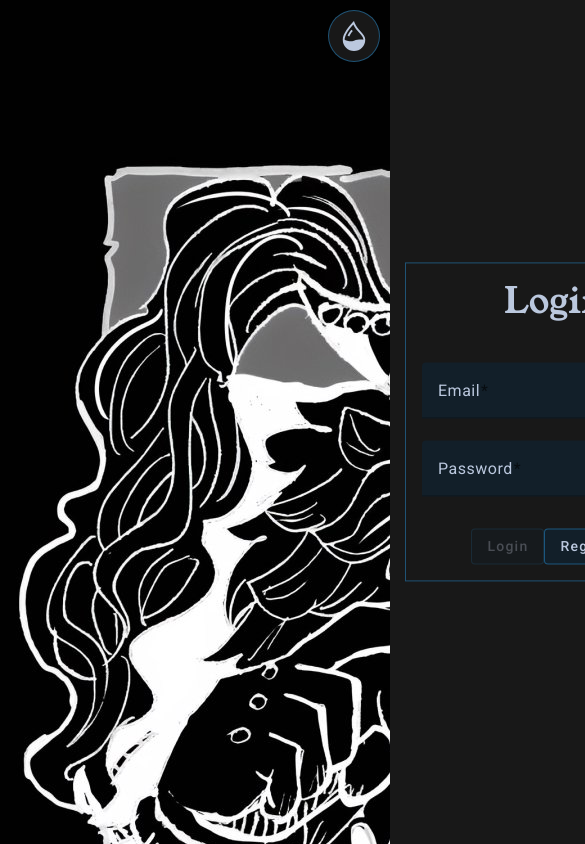
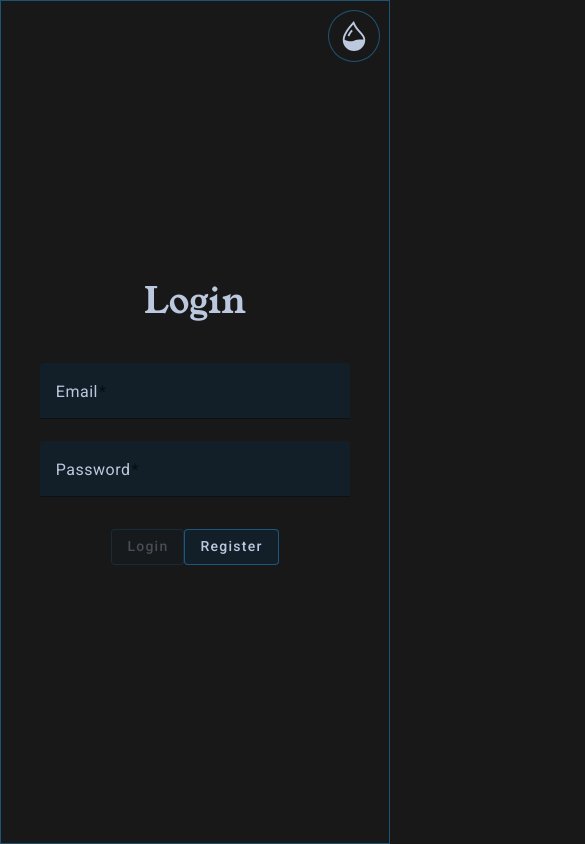
Before and after one commit to JoaquimFontesMatos/AnimeListManager, an Angular app in the folder frontend/: page /auth/login in a window 390 px wide. Shown: the top 844 px of the page, 585 px wide, since content can reach past the window. Built offline with nearby package versions, Linux system fonts and the light colour scheme.

Commit message:
fixed responsiveness in login and register

```diff
--- a/frontend/src/app/components/auth/login/login.component.css
+++ b/frontend/src/app/components/auth/login/login.component.css
@@ -1,28 +1,15 @@
 .wrapper {
-  width: 100%;
-  height: 100vh;
-  display: flex;
-  align-items: center;
-  justify-content: center;
-}
-
-.background-image {
-  width: 100%;
-  height: 100vh;
-  filter: var(--invert);
-  transition: filter var(--transition-duration) linear,
-    background-image var(--transition-duration) ease;
+  display: grid;
+  grid-template-columns: auto clamp(450px, 25%, 600px) ;
 }
 
 .login-form {
-  transform: translate(70%, -50%);
-  position: absolute;
-  top: 50%;
-  left: 50%;
+  display: flex;
+  flex-direction: column;
+  justify-content: center;
+  align-items: center;
   background-color: var(--primary-color);
   border: 1px solid var(--accent-color);
-  padding: 1rem;
-  width: 300px;
   text-align: center;
   transition: color var(--transition-duration) linear,
     background-color var(--transition-duration) linear,
@@ -45,7 +32,7 @@ h2 {
 }
 
 .login-full-width {
-  width: 100%;
+  width: 80%;
 }
 
 .button-login {
@@ -75,3 +62,22 @@ h2 {
 .button-wrapper {
   margin-top: 10px;
 }
+
+@media screen and (max-width:1000px) {
+  .wrapper {
+    grid-template-columns: auto clamp(350px, 35%, 500px) ;
+  }
+}
+
+@media screen and (max-width:700px) {
+  .wrapper {
+    grid-template-columns: auto clamp(350px, 50%, 500px) ;
+  }
+}
+
+
+@media screen and (max-width:500px) {
+  .wrapper {
+    grid-template-columns: 0% auto;
+  }
+}
--- a/frontend/src/app/components/auth/login/login.component.html
+++ b/frontend/src/app/components/auth/login/login.component.html
@@ -1,6 +1,5 @@
 <div class="wrapper">
-    <div class="background-image" [style.background-image]="'url(' + images[currentImageIndex] + ')'"></div>
-
+    <app-background></app-background>
     <form class="login-form">
         <h2>Login</h2>
         <mat-form-field class="login-full-width">
--- a/frontend/src/app/components/auth/login/login.component.ts
+++ b/frontend/src/app/components/auth/login/login.component.ts
@@ -12,10 +12,14 @@ import { AuthService } from '../../../services/auth.service';
 import { Router } from '@angular/router';
 import { CommonModule } from '@angular/common';
 import { MatProgressBarModule } from '@angular/material/progress-bar';
+import { BackgroundComponent } from "../../extras/background/background.component";
 
 @Component({
     selector: 'app-login',
     standalone: true,
+    templateUrl: './login.component.html',
+    styleUrl: './login.component.css',
+    encapsulation: ViewEncapsulation.None,
     imports: [
         FormsModule,
         ReactiveFormsModule,
@@ -24,12 +28,10 @@ import { MatProgressBarModule } from '@angular/material/progress-bar';
         MatButtonModule,
         CommonModule,
         MatProgressBarModule,
-  ],
-  templateUrl: './login.component.html',
-  styleUrl: './login.component.css',
-  encapsulation: ViewEncapsulation.None, // Disable view encapsulation
+        BackgroundComponent
+    ]
 })
-export class LoginComponent implements OnInit {
+export class LoginComponent {
   emailFormControl = new FormControl('', [
     Validators.required,
     Validators.email,
@@ -40,23 +42,6 @@ export class LoginComponent implements OnInit {
   ]);
   loading: boolean = false;
   error?: string;
-
-  images: string[] = [
-    '/assets/login.jpeg',
-    '/assets/login2.jpg',
-    '/assets/login3.jpg',
-  ];
-
-  currentImageIndex = 0;
-
-  ngOnInit() {
-    setInterval(() => {
-      this.currentImageIndex++;
-      if (this.currentImageIndex >= this.images.length) {
-        this.currentImageIndex = 0;
-      }
-    }, 60 * 1000); // Change image every minute
-  }
 
   constructor(private authService: AuthService, private router: Router) {}
 
--- a/frontend/src/app/components/auth/register/register.component.css
+++ b/frontend/src/app/components/auth/register/register.component.css
@@ -1,28 +1,15 @@
 .wrapper {
-  width: 100%;
-  height: 100vh;
-  display: flex;
-  align-items: center;
-  justify-content: center;
-}
-
-.background-image {
-  width: 100%;
-  height: 100vh;
-  background-image: url("/assets/login.jpeg");
-  filter: var(--invert);
-  transition: filter var(--transition-duration) linear;
+  display: grid;
+  grid-template-columns: auto clamp(450px, 25%, 600px) ;
 }
 
 .register-form {
-  transform: translate(70%, -50%);
-  position: absolute;
-  top: 50%;
-  left: 50%;
+  display: flex;
+  flex-direction: column;
+  justify-content: center;
+  align-items: center;
   background-color: var(--primary-color);
   border: 1px solid var(--accent-color);
-  padding: 1rem;
-  width: 300px;
   text-align: center;
   transition: color var(--transition-duration) linear,
     background-color var(--transition-duration) linear,
@@ -36,7 +23,7 @@ h2 {
 }
 
 .register-full-width {
-  width: 100%;
+  width: 80%;
 }
 
 .label,
@@ -71,3 +58,22 @@ h2 {
 .mdc-text-field__input {
   color: var(--clr-text) !important;
 }
+
+@media screen and (max-width:1000px) {
+  .wrapper {
+    grid-template-columns: auto clamp(350px, 35%, 500px) ;
+  }
+}
+
+@media screen and (max-width:700px) {
+  .wrapper {
+    grid-template-columns: auto clamp(350px, 50%, 500px) ;
+  }
+}
+
+
+@media screen and (max-width:500px) {
+  .wrapper {
+    grid-template-columns: 0% auto;
+  }
+}
--- a/frontend/src/app/components/auth/register/register.component.html
+++ b/frontend/src/app/components/auth/register/register.component.html
@@ -1,6 +1,5 @@
 <div class="wrapper">
-    <div class="background-image"></div>
-
+    <app-background></app-background>
         <form class="register-form">
             <h2>Register</h2>
             <mat-form-field class="register-full-width">
--- /dev/null
+++ b/frontend/src/app/components/extras/background/background.component.css
@@ -0,0 +1,6 @@
+.background-image {
+  filter: var(--invert);
+height: 100svh;
+  transition: filter var(--transition-duration) linear,
+    background-image var(--transition-duration) ease;
+}
--- /dev/null
+++ b/frontend/src/app/components/extras/background/background.component.html
@@ -0,0 +1 @@
+<div class="background-image" [style.background-image]="'url(' + images[currentImageIndex] + ')'"></div>
--- /dev/null
+++ b/frontend/src/app/components/extras/background/background.component.ts
@@ -0,0 +1,27 @@
+import { Component, OnInit } from '@angular/core';
+
+@Component({
+  selector: 'app-background',
+  standalone: true,
+  imports: [],
+  templateUrl: './background.component.html',
+  styleUrl: './background.component.css',
+})
+export class BackgroundComponent implements OnInit {
+  images: string[] = [
+    '/assets/login.jpeg',
+    '/assets/login2.jpg',
+    '/assets/login3.jpg',
+  ];
+
+  currentImageIndex = 0;
+
+  ngOnInit() {
+    setInterval(() => {
+      this.currentImageIndex++;
+      if (this.currentImageIndex >= this.images.length) {
+        this.currentImageIndex = 0;
+      }
+    }, 60 * 1000); // Change image every minute
+  }
+}
```
Also changed, not shown: frontend/src/app/components/auth/register/register.component.ts (+5 -3 lines), 1 other file (tests, documents, lock files or other folders). Lines whose indentation alone changed are shown as unchanged.
